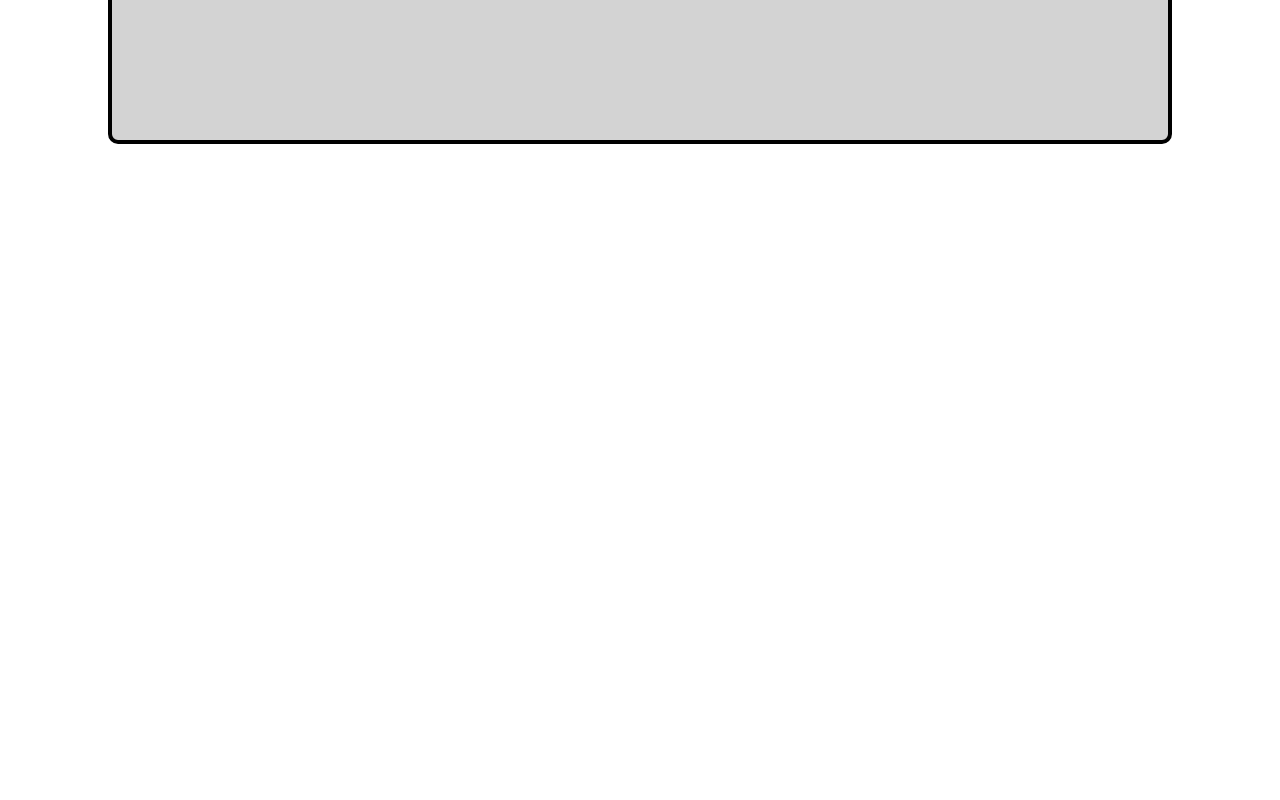
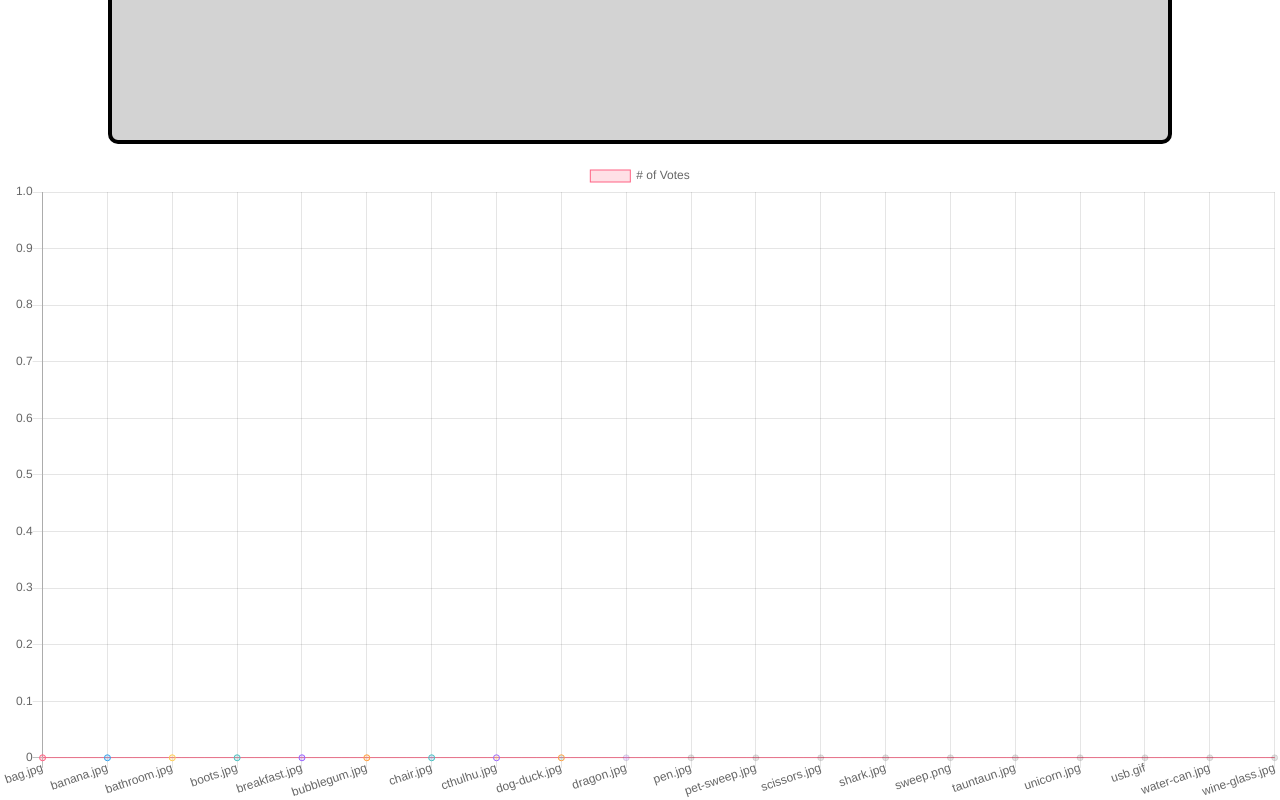
Before and after one commit to smajumdar22/BusMall, a plain HTML site: page index.html in a window 1280 px wide. Shown: the part 391-1191 px from the top of the page. Before the commit the page ends 800 px from the top, so only its background shows below. Drawn offline with nearby package versions, Linux system fonts and the light colour scheme.

Commit message:
Adding scafolding of chartjs

```diff
--- a/app.js
+++ b/app.js
@@ -1,6 +1,8 @@
 'use strict';
 
 var votesRemaining = 25;
+
+var canvasEl = document.getElementById('my-canvas');
 
 var busMallContainerEl = document.getElementById('busmall-container');
 
@@ -156,3 +158,64 @@ function handleClick(e){
 
 
 render();
+
+function renderChart(){
+  var namesArray = [];
+  var votesArray = [];
+
+  for(var i = 0; i < allBusMall.length; i++){
+    namesArray.push(allBusMall[i].name);
+    votesArray.push(allBusMall[i].votes);
+  }
+
+
+  var ctx = canvasEl.getContext('2d');
+
+    new Chart(ctx, {
+      type: 'line',
+      data: {
+          labels: namesArray, // names of each object
+
+          datasets: [{
+              label: '# of Votes',
+              data: votesArray, // number of votes for each object
+              backgroundColor: [
+                  'rgba(255, 99, 132, 0.2)',
+                  'rgba(54, 162, 235, 0.2)',
+                  'rgba(255, 206, 86, 0.2)',
+                  'rgba(75, 192, 192, 0.2)',
+                  'rgba(153, 102, 255, 0.2)',
+                  'rgba(255, 159, 64, 0.2)',
+                  'rgba(54, 162, 235, 0.2)',
+                  'rgba(255, 206, 86, 0.2)',
+                  'rgba(75, 192, 192, 0.2)',
+                  'rgba(153, 102, 255, 0.2)'
+              ],
+              borderColor: [
+                  'rgba(255, 99, 132, 1)',
+                  'rgba(54, 162, 235, 1)',
+                  'rgba(255, 206, 86, 1)',
+                  'rgba(75, 192, 192, 1)',
+                  'rgba(153, 102, 255, 1)',
+                  'rgba(255, 159, 64, 1)',
+                  'rgba(75, 192, 192, 1)',
+                  'rgba(153, 102, 255, 1)',
+                  'rgba(255, 159, 64, 1)'
+              ],
+              borderWidth: 1
+          }]
+      },
+      options: {
+          scales: {
+              yAxes: [{
+                  ticks: {
+                      beginAtZero: true
+                  }
+              }]
+          }
+      }
+  });
+
+}
+
+renderChart();
--- a/index.html
+++ b/index.html
@@ -20,6 +20,9 @@
           <img id="top-busmall" src="" alt="" title ="" />
     </div>
   </main>
+  <canvas id="my-canvas" width=500px></canvas>
+
+  <script src="https://cdn.jsdelivr.net/npm/chart.js@2.8.0/dist/Chart.min.js"></script>
   <script src="app.js"></script>
 </body>
 </html>
```
